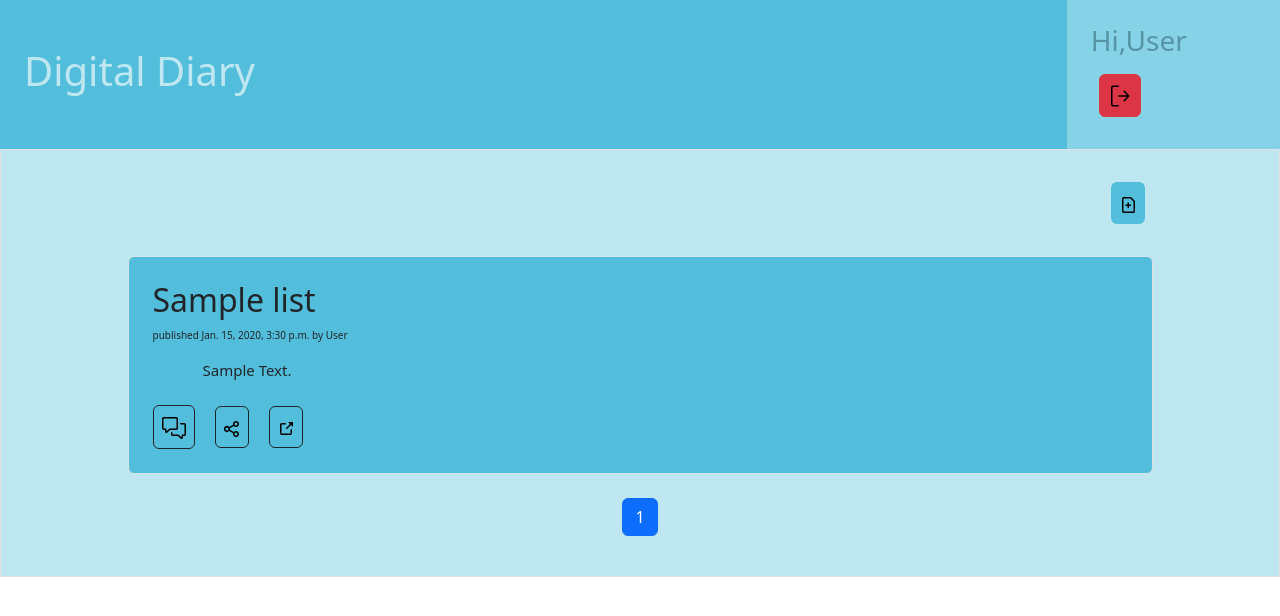
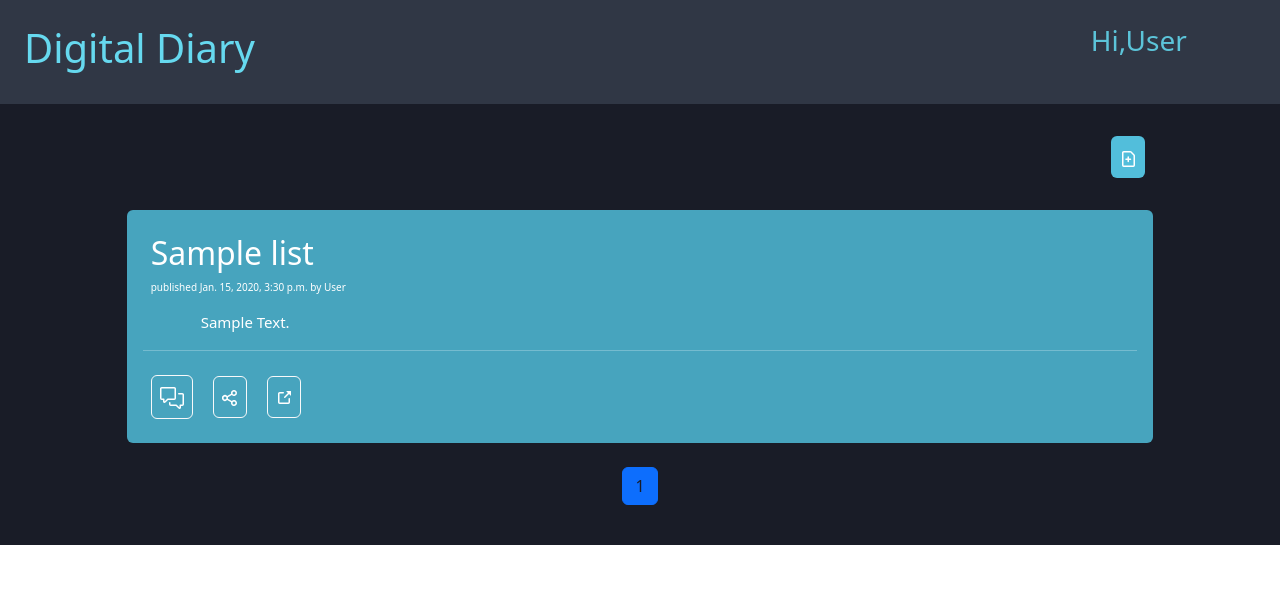
Before and after one commit to Subash0711/repos, a Django app: page /DashBoard/1 in a window 1280 px wide. Shown: the top 616 px of the page. Run offline with Django 4.2, Linux system fonts and the light colour scheme; tables that the repository leaves empty hold one stand-in row (values such as "Sample post"); some libraries are stand-ins or nearby versions.

Commit message:
added Color changes in UI

```diff
--- a/blog/blog_project/blog_app/templates/base.html
+++ b/blog/blog_project/blog_app/templates/base.html
@@ -5,9 +5,9 @@
     <title>{{ title }}</title>
     {% load static %}
     <link rel="stylesheet" href="{% static 'css/bootstrap-5.min.css'%}">
+    <link rel="stylesheet" href="{% static 'css/base.css'%}">
     <script src="{% static 'js/bootstrap-5.min.js' %}"></script>
     <script src="{% static 'js/jquery-3.7.0.min..js' %}"></script>
-    <script src="https://cdn.jsdelivr.net/npm/bootstrap@5.3.0/dist/js/bootstrap.bundle.min.js"></script>
     <script src="https://ajax.googleapis.com/ajax/libs/jquery/3.6.4/jquery.min.js"></script>
 </head>
 
@@ -21,19 +21,20 @@
         </div>
     </div>
     <div class="container-fluid page_content">
-        <div class="row">
-            <div class="p-4 col-md-10 d-flex align-items-center" style="background-color: #52BEDB;">
-                <H1 style="color: #BEE7F1;">Digital Diary</H1>
-            </div>
-            <div class="p-4 col-md-2" style="background-color: #86D2E6;">
-                <h3 style="color: #5794a5;">Hi,{{ user }}</h3>
-                <a class="btn btn-danger m-2 p-2" href="{% url 'Logout-View'  %}" style="text-decoration: none;"><svg
-                        xmlns="http://www.w3.org/2000/svg" viewBox="0 0 24 24" width="24" height="24">
-                        <path
-                            d="M3 3.25c0-.966.784-1.75 1.75-1.75h5.5a.75.75 0 0 1 0 1.5h-5.5a.25.25 0 0 0-.25.25v17.5c0 .138.112.25.25.25h5.5a.75.75 0 0 1 0 1.5h-5.5A1.75 1.75 0 0 1 3 20.75Zm16.006 9.5H10.75a.75.75 0 0 1 0-1.5h8.256l-3.3-3.484a.75.75 0 0 1 1.088-1.032l4.5 4.75a.75.75 0 0 1 0 1.032l-4.5 4.75a.75.75 0 0 1-1.088-1.032Z">
-                        </path>
-                    </svg></a>
-            </div>
+        <div class="row" style="background-color: #303745;">
+                <div class="p-4 col-md-10 d-flex align-items-center" >
+                    <H1 style="color: #66d9ef;">Digital Diary</H1>
+                </div>
+                <div class="p-4 col-md-2">
+                    <h3 style="color: #5cc4d9;">Hi,{{ user }}</h3>
+                    <!-- <a class="btn btn-danger m-2 p-2" href="{% url 'Logout-View'  %}"
+                        style="text-decoration: none;"><svg xmlns="http://www.w3.org/2000/svg" viewBox="0 0 24 24"
+                            width="24" height="24">
+                            <path
+                                d="M3 3.25c0-.966.784-1.75 1.75-1.75h5.5a.75.75 0 0 1 0 1.5h-5.5a.25.25 0 0 0-.25.25v17.5c0 .138.112.25.25.25h5.5a.75.75 0 0 1 0 1.5h-5.5A1.75 1.75 0 0 1 3 20.75Zm16.006 9.5H10.75a.75.75 0 0 1 0-1.5h8.256l-3.3-3.484a.75.75 0 0 1 1.088-1.032l4.5 4.75a.75.75 0 0 1 0 1.032l-4.5 4.75a.75.75 0 0 1-1.088-1.032Z">
+                            </path>
+                        </svg></a> -->
+                </div>
         </div>
         {% block content %}
         {% endblock %}
--- a/blog/blog_project/blog_app/templates/blog_lists.html
+++ b/blog/blog_project/blog_app/templates/blog_lists.html
@@ -1,12 +1,12 @@
 {% extends "base.html" %}
 {% block content %}
 <div class="row">
-    <div class="p-4 border" style="background-color: #BEE7F1;">
+    <div class="p-4 border-none " style="background-color: #191c27">
         <div class="mx-auto col-md-10 d-flex flex-row-reverse">
             <!-- Add Blog Button -->
             <a class="btn m-2 p-2" id="add-Blog-btn" href="{% url 'AddBlog-View' userid=userid %}"
                 style="text-decoration: none; background-color: #52BEDB;"><svg xmlns="http://www.w3.org/2000/svg"
-                    viewBox="0 0 16 16" width="16" height="16">
+                    viewBox="0 0 16 16" width="16" height="16" style="fill: white;">
                     <path
                         d="M2 1.75C2 .784 2.784 0 3.75 0h6.586c.464 0 .909.184 1.237.513l2.914 2.914c.329.328.513.773.513 1.237v9.586A1.75 1.75 0 0 1 13.25 16h-9.5A1.75 1.75 0 0 1 2 14.25Zm1.75-.25a.25.25 0 0 0-.25.25v12.5c0 .138.112.25.25.25h9.5a.25.25 0 0 0 .25-.25V4.664a.25.25 0 0 0-.073-.177l-2.914-2.914a.25.25 0 0 0-.177-.073Zm4.48 3.758a.75.75 0 0 1 .755.745l.01 1.497h1.497a.75.75 0 0 1 0 1.5H9v1.507a.75.75 0 0 1-1.5 0V9.005l-1.502.01a.75.75 0 0 1-.01-1.5l1.507-.01-.01-1.492a.75.75 0 0 1 .745-.755Z">
                     </path>
@@ -18,16 +18,17 @@
             {% endif %}
         </div>
         {% for list in bloglists %}
-        <div class="border rounded col-md-10 p-3 m-4 mx-auto" style="background-color: #52BEDB;">
+        <div class="border-none rounded col-md-10 p-3 m-4 mx-auto" style="background-color: #47a4be;">
             <div class="m-2">
-                <h2>{{ list.blog_title }}</h2>
-                <p style="font-size: 10px;">published {{ list.created_at }} by {{ list.userid__fullname }}</p>
-                <P style="font-size: 15px; text-indent: 50px; text-transform: capitalize;"> {{ list.blog_content }}</P>
+                <h2 style="color: white;">{{ list.blog_title }}</h2>
+                <p style="font-size: 10px;color: white;">published {{ list.created_at }} by {{ list.userid__fullname }}</p>
+                <P style="font-size: 15px; text-indent: 50px;color: white; text-transform: capitalize;"> {{ list.blog_content }}</P>
             </div>
             <div>
+                <hr style="color: white;">
                 <!-- Add comment Button -->
-                <button class="btn btn-outline-dark p-2 m-2 commentButton" data-listId="{{list.blog_id}}"><svg
-                        xmlns="http://www.w3.org/2000/svg" viewBox="0 0 24 24" width="24" height="24">
+                <button class="btn btn-outline-light p-2 m-2 commentButton" data-listId="{{list.blog_id}}"><svg
+                        xmlns="http://www.w3.org/2000/svg" style="fill: white;" viewBox="0 0 24 24" width="24" height="24">
                         <path
                             d="M1.75 1h12.5c.966 0 1.75.784 1.75 1.75v9.5A1.75 1.75 0 0 1 14.25 14H8.061l-2.574 2.573A1.458 1.458 0 0 1 3 15.543V14H1.75A1.75 1.75 0 0 1 0 12.25v-9.5C0 1.784.784 1 1.75 1ZM1.5 2.75v9.5c0 .138.112.25.25.25h2a.75.75 0 0 1 .75.75v2.19l2.72-2.72a.749.749 0 0 1 .53-.22h6.5a.25.25 0 0 0 .25-.25v-9.5a.25.25 0 0 0-.25-.25H1.75a.25.25 0 0 0-.25.25Z">
                         </path>
@@ -36,16 +37,16 @@
                         </path>
                     </svg></button>
                 <!-- Add share button -->
-                <button class="btn btn-outline-dark p-2 m-2 shareButton" data-listId="{{list.blog_id}}"><svg
-                        xmlns="http://www.w3.org/2000/svg" viewBox="0 0 16 16" width="16" height="16">
+                <button class="btn btn-outline-light p-2 m-2 shareButton" data-listId="{{list.blog_id}}"><svg
+                        xmlns="http://www.w3.org/2000/svg" style="fill: white;" viewBox="0 0 16 16" width="16" height="16">
                         <path
                             d="M15 3a3 3 0 0 1-5.175 2.066l-3.92 2.179a2.994 2.994 0 0 1 0 1.51l3.92 2.179a3 3 0 1 1-.73 1.31l-3.92-2.178a3 3 0 1 1 0-4.133l3.92-2.178A3 3 0 1 1 15 3Zm-1.5 10a1.5 1.5 0 1 0-3.001.001A1.5 1.5 0 0 0 13.5 13Zm-9-5a1.5 1.5 0 1 0-3.001.001A1.5 1.5 0 0 0 4.5 8Zm9-5a1.5 1.5 0 1 0-3.001.001A1.5 1.5 0 0 0 13.5 3Z">
                         </path>
                     </svg></button>
                 <!-- Add extend button -->
-                <button class="btn btn-outline-dark p-2 m-2 extendButton" data-listId="{{list.blog_id}}">
+                <button class="btn btn-outline-light p-2 m-2 extendButton" data-listId="{{list.blog_id}}">
                     <a href="{% url 'Blog-Comment_View' blogid=list.blog_id user=list.userid  %}"><svg
-                            xmlns="http://www.w3.org/2000/svg" viewBox="0 0 16 16" width="16" height="16">
+                            xmlns="http://www.w3.org/2000/svg" style="fill: white;" viewBox="0 0 16 16" width="16" height="16">
                             <path
                                 d="M3.75 2h3.5a.75.75 0 0 1 0 1.5h-3.5a.25.25 0 0 0-.25.25v8.5c0 .138.112.25.25.25h8.5a.25.25 0 0 0 .25-.25v-3.5a.75.75 0 0 1 1.5 0v3.5A1.75 1.75 0 0 1 12.25 14h-8.5A1.75 1.75 0 0 1 2 12.25v-8.5C2 2.784 2.784 2 3.75 2Zm6.854-1h4.146a.25.25 0 0 1 .25.25v4.146a.25.25 0 0 1-.427.177L13.03 4.03 9.28 7.78a.751.751 0 0 1-1.042-.018.751.751 0 0 1-.018-1.042l3.75-3.75-1.543-1.543A.25.25 0 0 1 10.604 1Z">
                             </path>
@@ -60,8 +61,8 @@
                     <input type="text" name="blogId" value="{{ list.blog_id }}" style="display: none;">
                     <div class="mt-2 ml-3">
                         <!-- Comment Buttons -->
-                        <button type="submit" class="btn btn-outline-dark">Add</button>
-                        <button type="button" class="btn btn-outline-dark comment-cancel-btn" data-listId="{{list.blog_id}}">Cancel</button>
+                        <button type="submit" class="m-1 btn btn-outline-light">Add</button>
+                        <button type="button" class="m-1 btn btn-outline-light comment-cancel-btn" data-listId="{{list.blog_id}}">Cancel</button>
                     </div>
                 </form>
             </div>
@@ -82,8 +83,8 @@
                     </div>
                     <div class="col-auto  justify-content-center">
                         <!-- Share Buttons -->
-                        <button type="submit" class="btn btn-outline-dark mb-3">Send</button>
-                        <button type="button" class="btn btn-outline-dark share-cancel-btn mb-3 mx-2"data-listId="{{list.blog_id}}">Cancel</button>
+                        <button type="submit" class="btn btn-outline-light mb-3">Send</button>
+                        <button type="button" class="btn btn-outline-light share-cancel-btn mb-3 mx-2"data-listId="{{list.blog_id}}">Cancel</button>
                     </div>
                 </form>
             </div>
@@ -93,20 +94,21 @@
             <nav aria-label="Page navigation example">
                 <ul class="pagination">
                     {% if bloglists.has_previous %}
-                    <li class="page-item">
-                        <a class="page-link" href="?page={{ bloglists.previous_page_number }}" aria-label="Previous">
+                    <li class="page-item" >
+                        <a class="page-link"
+                        href="?page={{ bloglists.previous_page_number }}"  style="color: #191c27;" aria-label="Previous">
                             <span aria-hidden="true">&laquo;</span>
                         </a>
                     </li>
                     {% endif %}
                     {% for i in bloglists.paginator.page_range %}
                     <li class="page-item  {% if bloglists.number == i %}active{% endif %}">
-                        <a class="page-link" href="?page={{ i }}">{{ i }}</a>
+                        <a class="page-link" href="?page={{ i }}" style="color: #191c27;">{{ i }}</a>
                     </li>
                     {% endfor %}
                     {% if bloglists.has_next %}
                     <li class="page-item">
-                        <a class="page-link" href="?page={{ bloglists.next_page_number }}" aria-label="Next">
+                        <a class="page-link" href="?page={{ bloglists.next_page_number }}" style="color: #191c27;" aria-label="Next">
                             <span aria-hidden="true">&raquo;</span>
                         </a>
                     </li>
```
Also changed, not shown: blog/blog_project/blog_app/templates/login.html (+26 -20 lines), blog/blog_project/blog_app/templates/signup.html (+18 -18 lines), blog/blog_project/blog_app/templates/view_blog.html (+15 -14 lines), blog/blog_project/static/css/base.css (added, +37 -0 lines).
